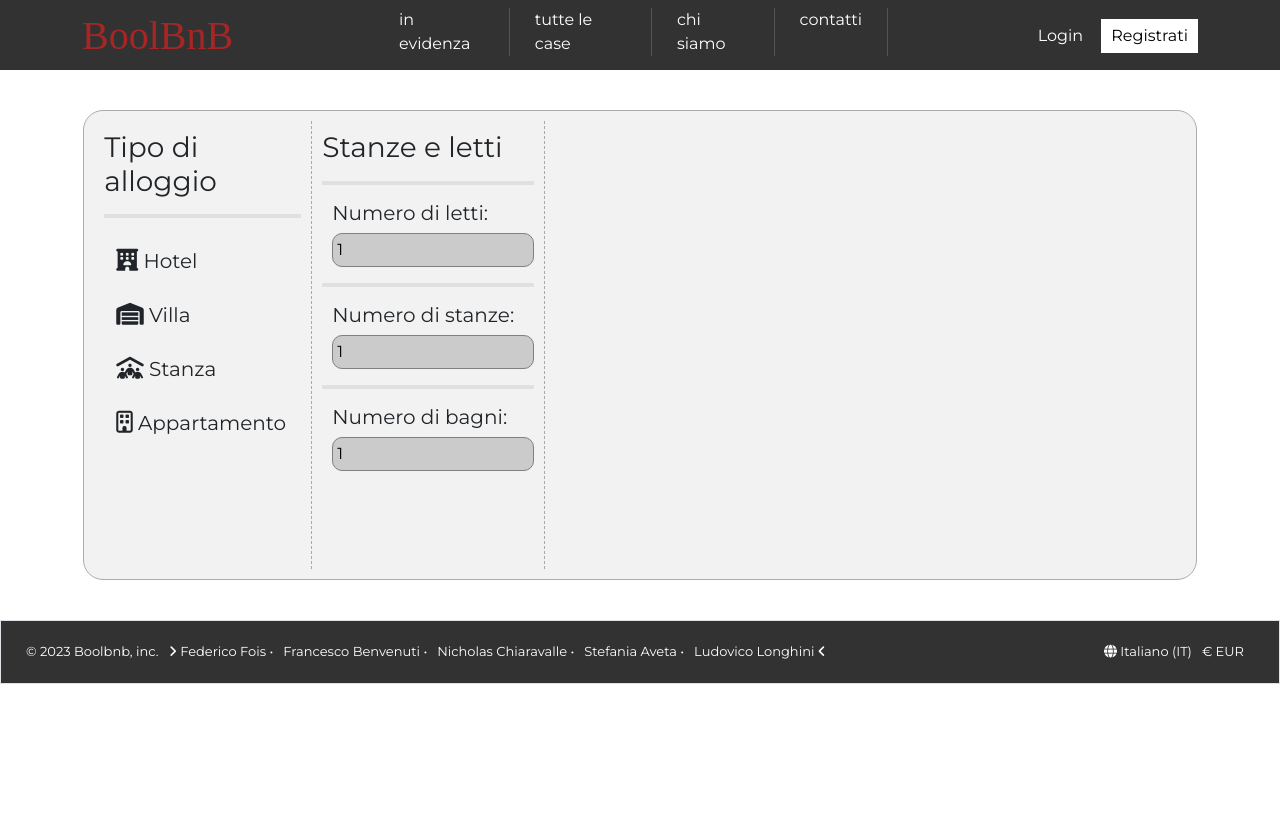
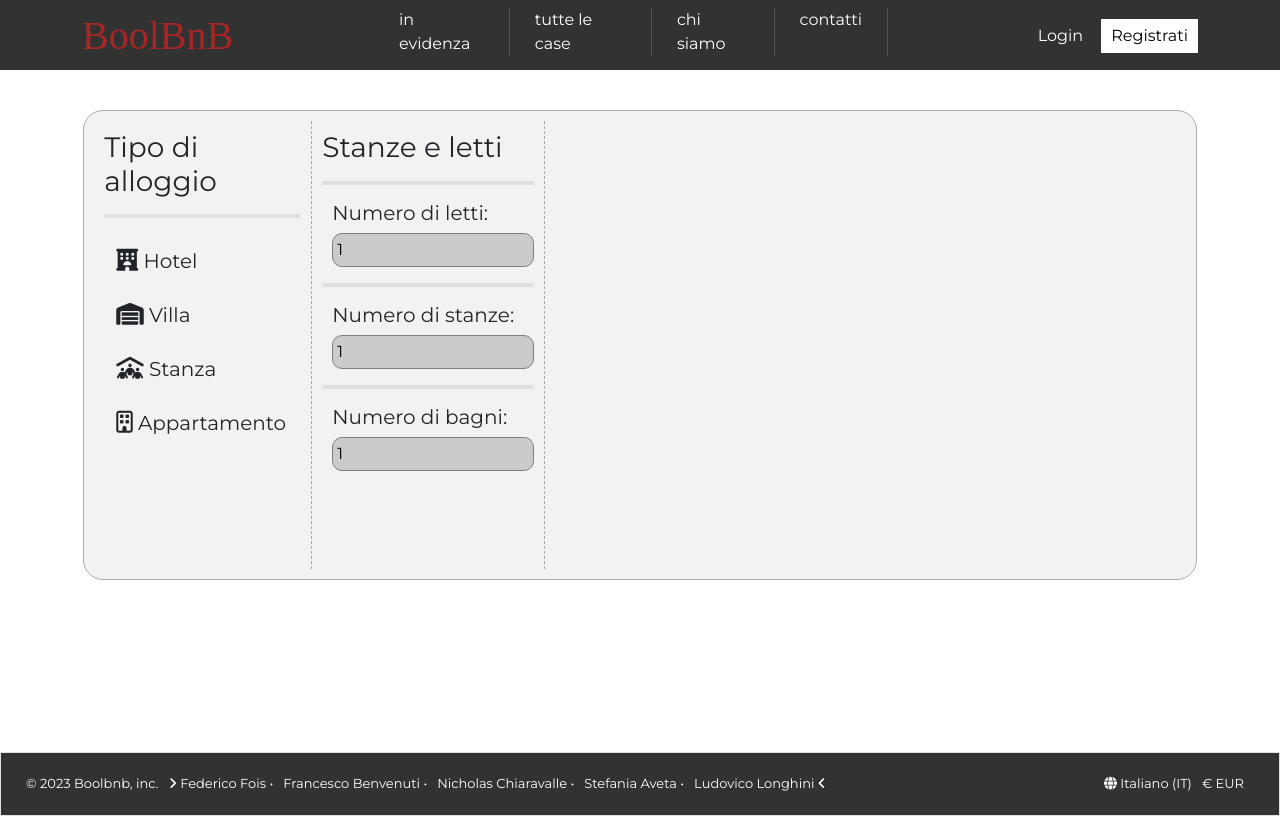
Before and after one commit to Chiaravalle04/boolbnb-fe, a Vue app: page /searched-apartments in a window 1280 px wide. Built offline with nearby package versions, Linux system fonts and the light colour scheme; a web font is replaced by a local one.

Commit message:
altre modifiche

```diff
--- a/src/pages/AppSearchedApartments.vue
+++ b/src/pages/AppSearchedApartments.vue
@@ -79,6 +79,10 @@ export default {
 </template>
 
 <style lang="scss" scoped>
+main {
+    height: 79vh;
+}
+
 .ricerca-avanzata {
     border: 1px solid rgb(172, 172, 172);
     width: 87%;
--- a/src/pages/AppShowApartment.vue
+++ b/src/pages/AppShowApartment.vue
@@ -412,7 +412,7 @@ hr {
 }
 
 .input-invio-mex {
-    padding: 30px;
+    padding: 22px;
     position: relative;
 
     i:first-child {
@@ -504,6 +504,9 @@ hr {
     }
 }
 
+i span {
+    font-family: arial;
+}
 
 .card-details {
     width: 90%;
```
